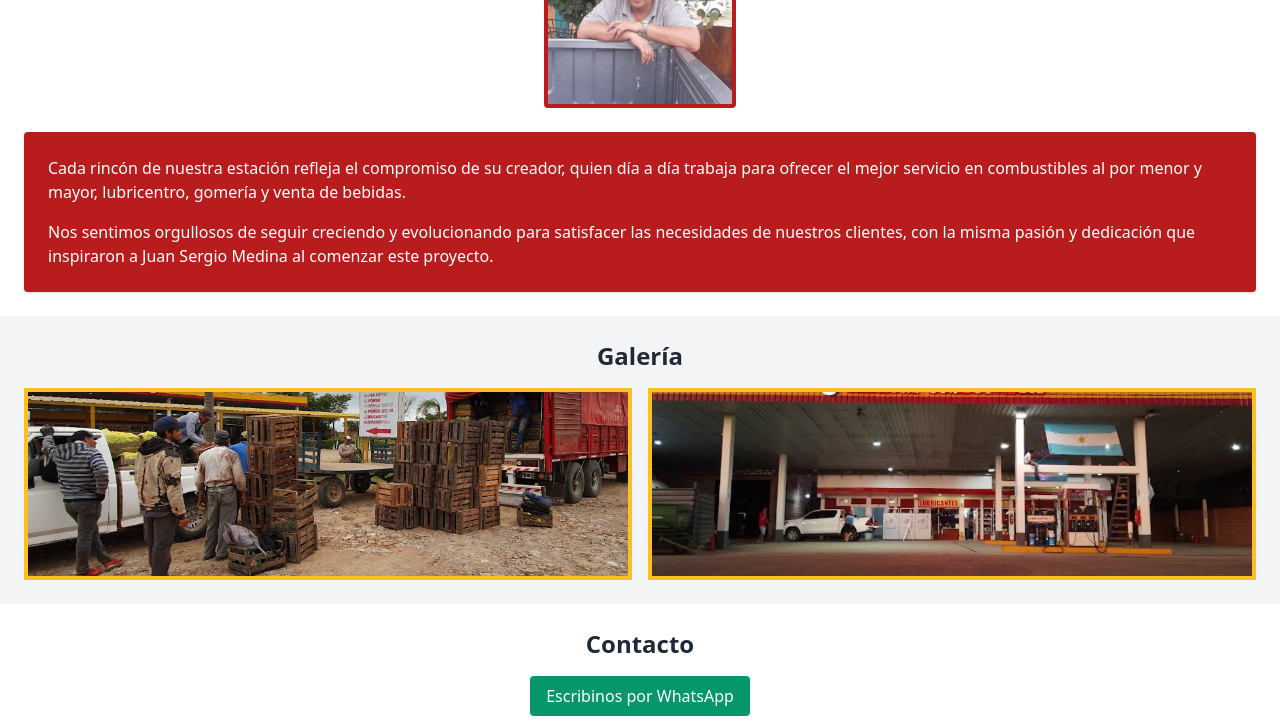
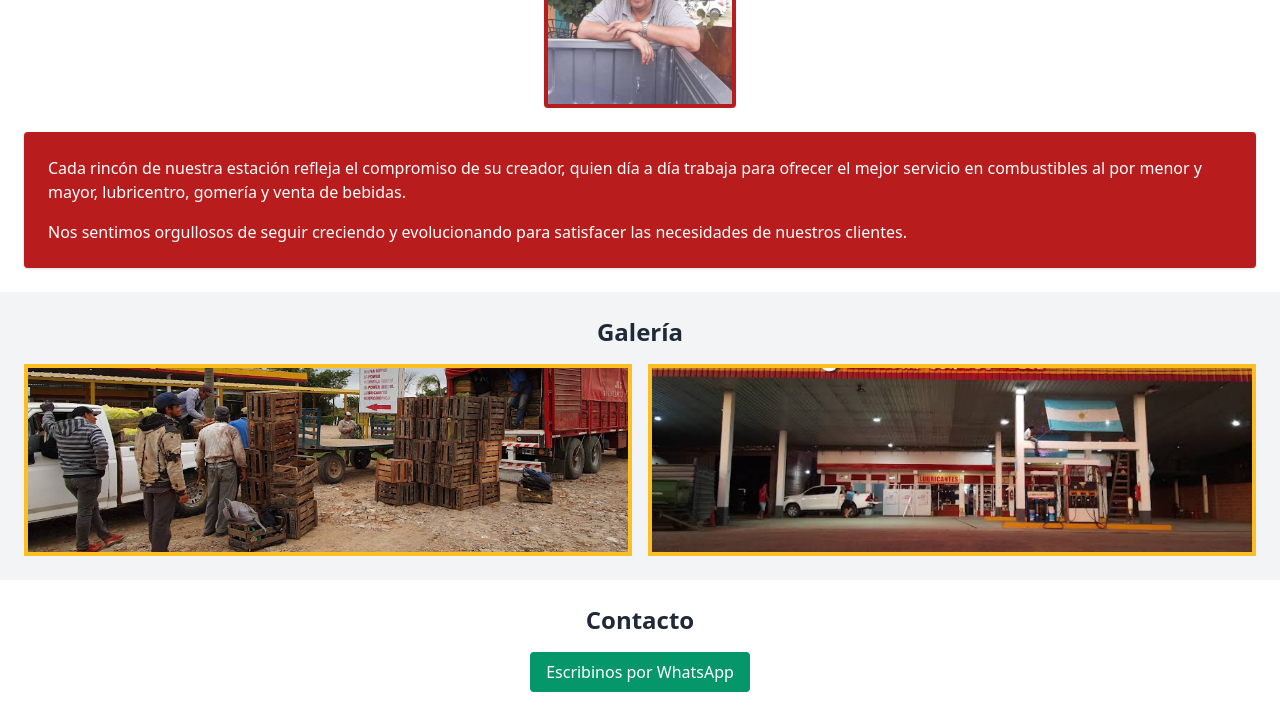
Before and after one commit to cristianmedinaa/Sergio-combus, a plain HTML site: page index.html in a window 1280 px wide. Shown: the part 1047-1768 px from the top of the page. Drawn offline with nearby package versions, Linux system fonts and the light colour scheme.

Commit message:
Update index.html

```diff
--- a/index.html
+++ b/index.html
@@ -86,7 +86,7 @@
       </div>
       <div class="bg-red-700 text-white p-6 rounded shadow">
         <p class="mb-4">Cada rincón de nuestra estación refleja el compromiso de su creador, quien día a día trabaja para ofrecer el mejor servicio en combustibles al por menor y mayor, lubricentro, gomería y venta de bebidas.</p>
-        <p>Nos sentimos orgullosos de seguir creciendo y evolucionando para satisfacer las necesidades de nuestros clientes, con la misma pasión y dedicación que inspiraron a Juan Sergio Medina al comenzar este proyecto.</p>
+        <p>Nos sentimos orgullosos de seguir creciendo y evolucionando para satisfacer las necesidades de nuestros clientes.</p>
       </div>
     </section>
 
```
